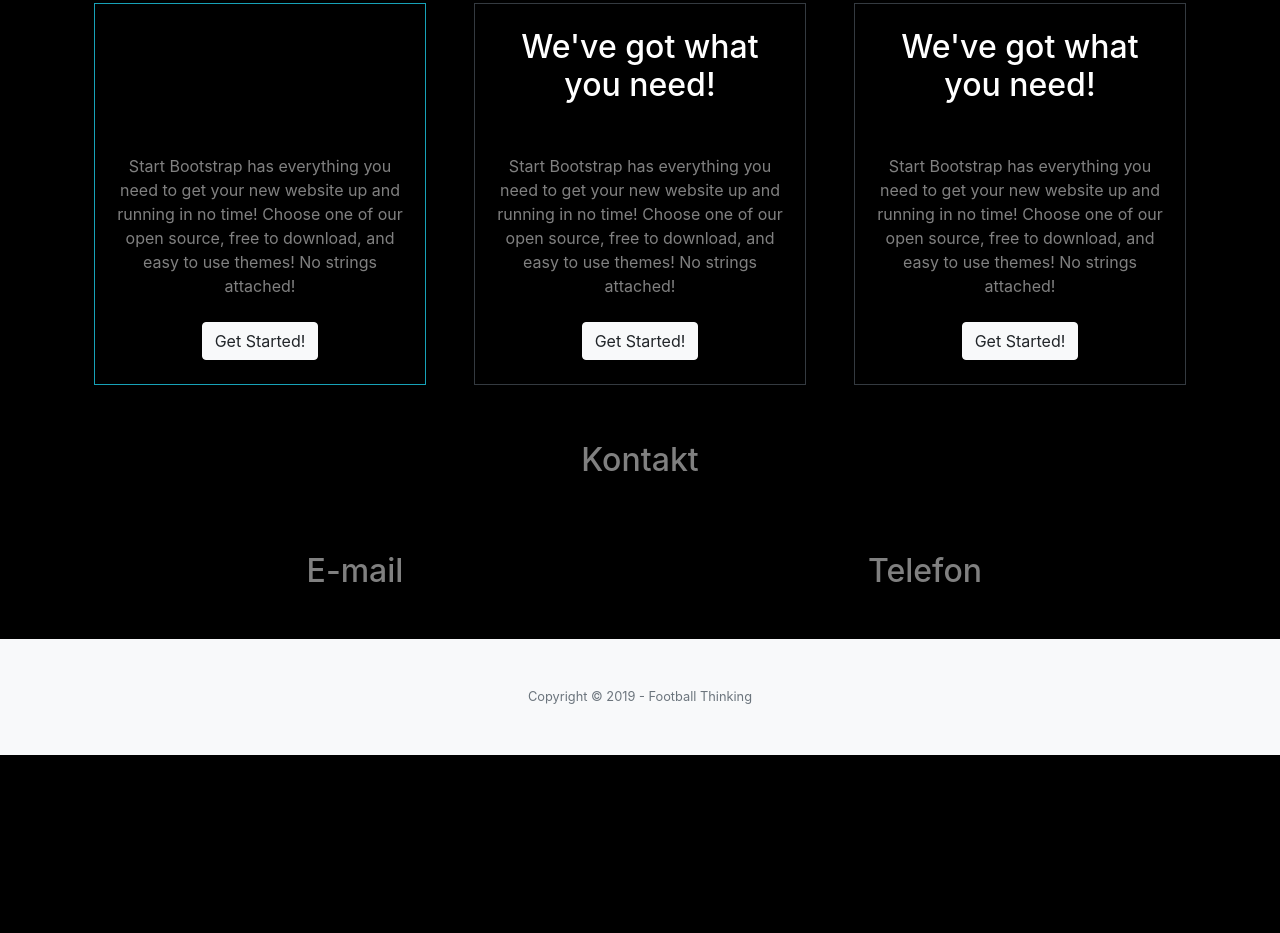
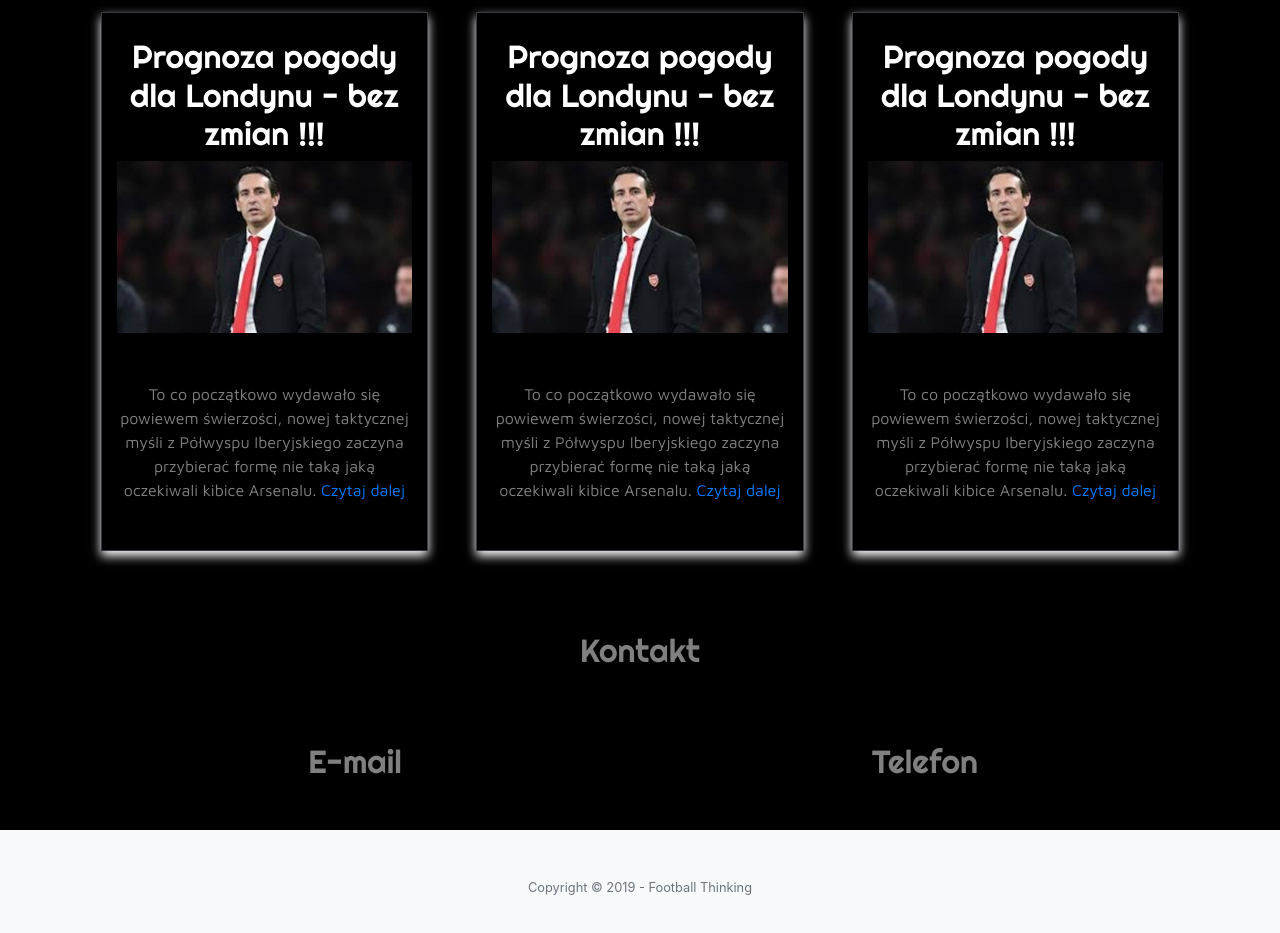
Before and after one commit to dSikor/FootballThinks, a plain HTML site: page index.html in a window 1280 px wide. Shown: the part 699-1632 px from the top of the page. Before the commit the page ends 1454 px from the top, so only its background shows below. Drawn offline with nearby package versions, Linux system fonts and the light colour scheme.

Commit message:
Dalsze prace, zmiana fontów strony głównej

```diff
--- a/css/main_page_style.css
+++ b/css/main_page_style.css
@@ -27,8 +27,11 @@ header .text-color-h1 {
 header .text-color-p {
     color: #e0e7f7;
 }
-header .text-font-header {
-    font-family: 'Bangers', cursive;
+.text-font-header {
+    /* font-family: 'Bangers', cursive; */
+    /* font-family: 'Anton', sans-serif; */
+    /* font-family: 'Lobster', cursive; */
+    font-family: 'Righteous', cursive;
 }
 .text-size-h1 {
     font-size: 400%;
@@ -36,11 +39,18 @@ header .text-font-header {
 .text-size-p {
     font-size: 150%;
 }
+
+.text-font-p {
+    font-family: 'Maven Pro', sans-serif;
+}
+.text-size-p {
+   font-size: 120%;
+}
 .cont{
     width: 100%;
     display: flex;
     flex-direction: row;
-    background-color:  #e0e7f7;
+    /* background-color:  #e0e7f7; */
 }
 .my-background{
     background-image: url("../chmurka.gif");
@@ -57,3 +67,12 @@ header .text-font-header {
 .element_hide {
     display: none;
 }
+
+.myArticlesBox {
+    box-shadow: 0 5px 10px  white;
+}
+
+.responsive {
+    width: 100%;
+    height: auto;
+}
--- a/index.html
+++ b/index.html
@@ -10,13 +10,10 @@
 
     <link href="css/bootstrap.css" rel="stylesheet">
     <link href="css/main_page_style.css" rel="stylesheet">
-    <!-- <link href="https://fonts.googleapis.com/css?family=Permanent+Marker&display=swap" rel="stylesheet">
-    <link href="https://fonts.googleapis.com/css?family=Bangers&display=swap" rel="stylesheet"> -->
-    <!-- <a href="https://www.freepik.com/free-photos-vectors/business">Business vector created by freepik - www.freepik.com</a> -->
+    <link href="https://fonts.googleapis.com/css?family=Maven+Pro|Righteous&display=swap" rel="stylesheet">
 </head>
 <body id="page-top">
     <nav class="navbar navbar-expand-lg navbar-dark fixed-top" id="mainNav">
-          <!-- <a class="navbar-brand js-scroll-trigger" href="#page-top">Start Bootstrap</a>   -->
           <button class="navbar-toggler navbar-toggler-right" type="button" data-toggle="collapse" data-target="#navbarResponsive" aria-controls="navbarResponsive" aria-expanded="false" aria-label="Toggle navigation">
             <a class="navbar-brand js-scroll-trigger">Football Thinking</a>
             <span class="navbar-toggler-icon"></span>
@@ -42,7 +39,6 @@
             </ul>
           </div>
     </nav>
-    <!-- <img src="elementy graficzne/nawigacja/chmurka klembiasta z napisem.gif"  alt="grafika 1"> -->
     <header class="mainhead" id="about">
         <div class="container  h-100">
           <div class="row h-100 align-items-center justify-content-center text-center">
@@ -76,25 +72,25 @@
 
 
    <section class="my-4 py-2" id="info">
-      <div class="container">
+      <div class="cont">
         <div class="row justify-content-center">
-          <div class="col-lg text-center border border-info mx-4 py-4">
-            <h2 class="text-black-50 mt-0">We've got what you need!</h2>
+          <div class="col-lg-3 text-center myArticlesBox  border border-dark mx-4 my-4 py-4">
+            <h2 class="text-white mt-0 text-font-header">Prognoza pogody dla Londynu - bez zmian !!!</h2>
+            <img class="responsive" src="elementy graficzne/artykuły/emery.jpg" alt="logo">
             <hr class="divider light my-4">
-            <p class="text-white-50 mb-4">Start Bootstrap has everything you need to get your new website up and running in no time! Choose one of our open source, free to download, and easy to use themes! No strings attached!</p>
-            <a class="btn btn-light btn-xl js-scroll-trigger" href="#services">Get Started!</a>
+            <p class="text-white-50 mb-4 text-font-p">To co początkowo wydawało się powiewem świerzości, nowej taktycznej myśli z Półwyspu Iberyjskiego zaczyna przybierać formę nie taką jaką oczekiwali kibice Arsenalu. <a href="#services">Czytaj dalej</a></p>
           </div>
-          <div class="col-lg text-center border border-dark mx-4 py-4">
-            <h2 class="text-white mt-0">We've got what you need!</h2>
+          <div class="col-lg-3 text-center myArticlesBox  border border-dark mx-4 my-4 py-4">
+            <h2 class="text-white mt-0 text-font-header">Prognoza pogody dla Londynu - bez zmian !!!</h2>
+            <img class="responsive" src="elementy graficzne/artykuły/emery.jpg" alt="logo">
             <hr class="divider light my-4">
-            <p class="text-white-50 mb-4">Start Bootstrap has everything you need to get your new website up and running in no time! Choose one of our open source, free to download, and easy to use themes! No strings attached!</p>
-            <a class="btn btn-light btn-xl js-scroll-trigger" href="#services">Get Started!</a>
+            <p class="text-white-50 mb-4 text-font-p">To co początkowo wydawało się powiewem świerzości, nowej taktycznej myśli z Półwyspu Iberyjskiego zaczyna przybierać formę nie taką jaką oczekiwali kibice Arsenalu. <a href="#services">Czytaj dalej</a></p>
           </div>
-          <div class="col-lg text-center border border-dark mx-4 py-4">
-            <h2 class="text-white mt-0">We've got what you need!</h2>
+          <div class="col-lg-3 text-center myArticlesBox  border border-dark mx-4  my-4 py-4">
+            <h2 class="text-white mt-0 text-font-header">Prognoza pogody dla Londynu - bez zmian !!!</h2>
+            <img class="responsive" src="elementy graficzne/artykuły/emery.jpg" alt="logo">
             <hr class="divider light my-4">
-            <p class="text-white-50 mb-4">Start Bootstrap has everything you need to get your new website up and running in no time! Choose one of our open source, free to download, and easy to use themes! No strings attached!</p>
-            <a class="btn btn-light btn-xl js-scroll-trigger" href="#services">Get Started!</a>
+            <p class="text-white-50 mb-4 text-font-p">To co początkowo wydawało się powiewem świerzości, nowej taktycznej myśli z Półwyspu Iberyjskiego zaczyna przybierać formę nie taką jaką oczekiwali kibice Arsenalu. <a href="#services">Czytaj dalej</a></p>
           </div>
         </div>
       </div>
@@ -104,27 +100,22 @@
       <div class="container">
         <div class="row">
             <div class="col-lg text-center mx-4 py-4" id="">
-                <h2 class="text-white-50 mt-0">Kontakt</h2>
+                <h2 class="text-white-50 mt-0 text-font-header">Kontakt</h2>
                 <hr class="divider my-4">
             </div>
         </div>
         <div class="row text-center">
             <div class="col-lg-6" id="">
-                <!-- <h2 class="text-white-50 mt-0">Kontakt</h2> -->
-                <h2 class="text-white-50 mt-0">E-mail</h2>
+                <h2 class="text-white-50 mt-0 text-font-header">E-mail</h2>
                 <hr class="divider light my-4">
             </div>
             <div class="col-lg-6" id="">
-                <h2 class="text-white-50 mt-0">Telefon</h2>
+                <h2 class="text-white-50 mt-0 text-font-header">Telefon</h2>
                 <hr class="divider light my-4">
             </div>
         </div>
       </div>
     </section>
-
-
-
-
 
     <footer class="bg-light py-5">
       <div class="container">
```
Also changed, not shown: elementy graficzne/artykuły/emery.jpg (added).
